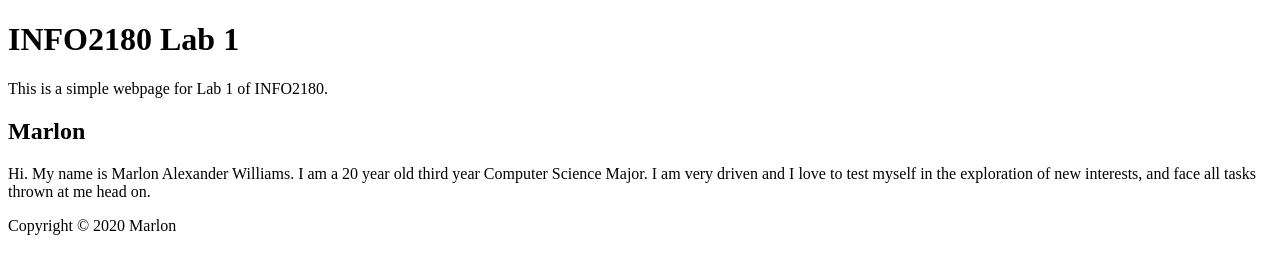
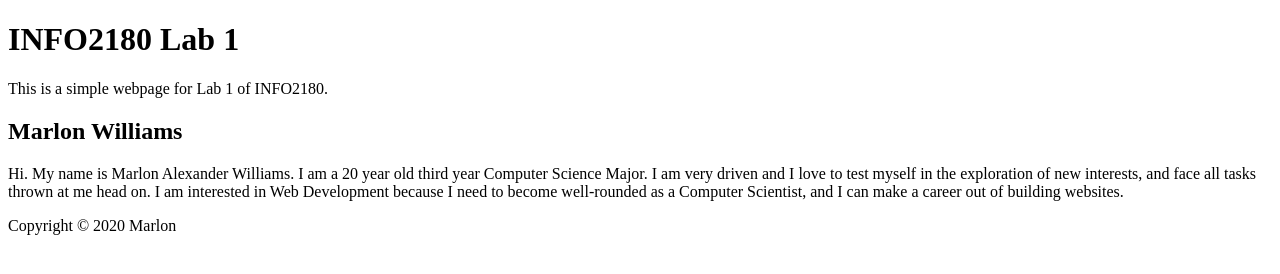
Before and after one commit to jamaicancoder17/info2180-lab1, a plain HTML site: page index.html in a window 1280 px wide. Drawn offline with Linux system fonts and the light colour scheme.

Commit message:
Updated index.html to include paragraph about why I want to pursue Web Development

```diff
--- a/index.html
+++ b/index.html
@@ -12,8 +12,8 @@
             <p>This is a simple webpage for Lab 1 of INFO2180.</p>
         </header>
         <main>
-            <h2>Marlon</h2>
-            <p>Hi. My name is Marlon Alexander Williams. I am a 20 year old third year Computer Science Major. I am very driven and I love to test myself in the exploration of new interests, and face all tasks thrown at me head on.</p>
+            <h2>Marlon Williams</h2>
+            <p>Hi. My name is Marlon Alexander Williams. I am a 20 year old third year Computer Science Major. I am very driven and I love to test myself in the exploration of new interests, and face all tasks thrown at me head on. I am interested in Web Development because I need to become well-rounded as a Computer Scientist, and I can make a career out of building websites.</p>
         </main>
         <footer>
             <p>Copyright &copy; 2020 Marlon</p>
```
